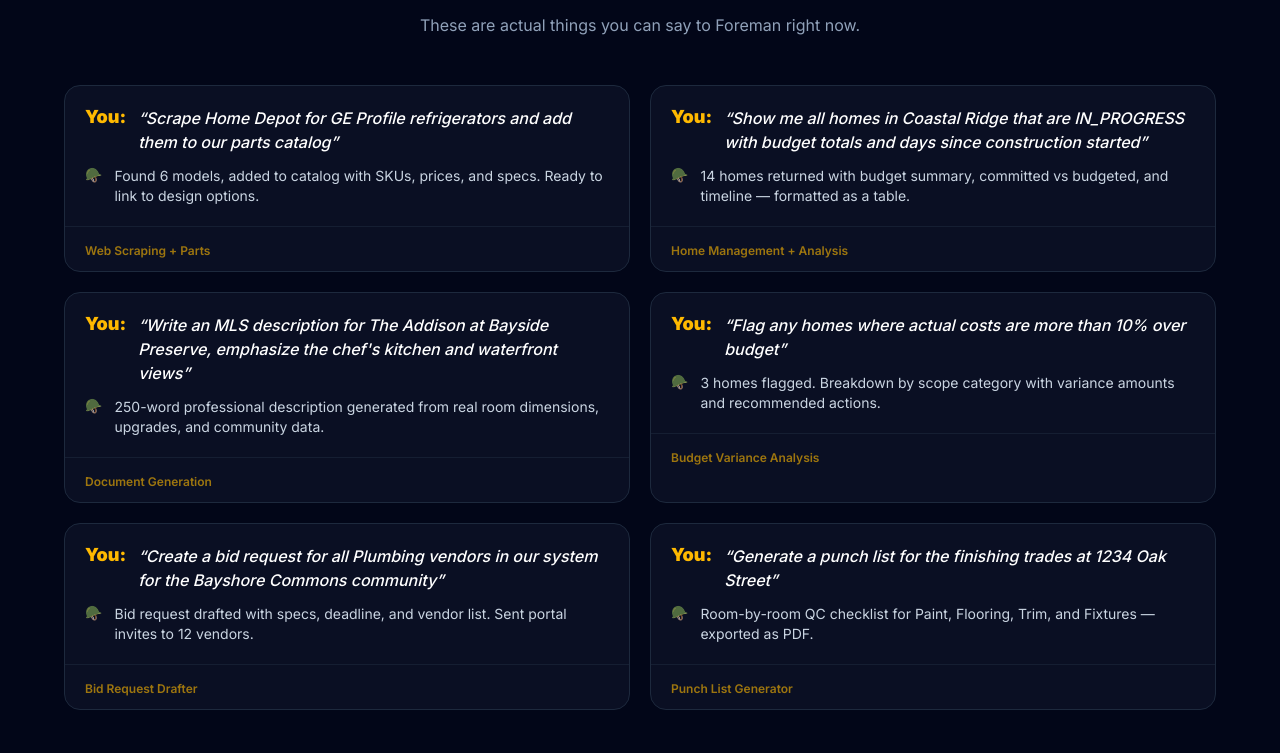
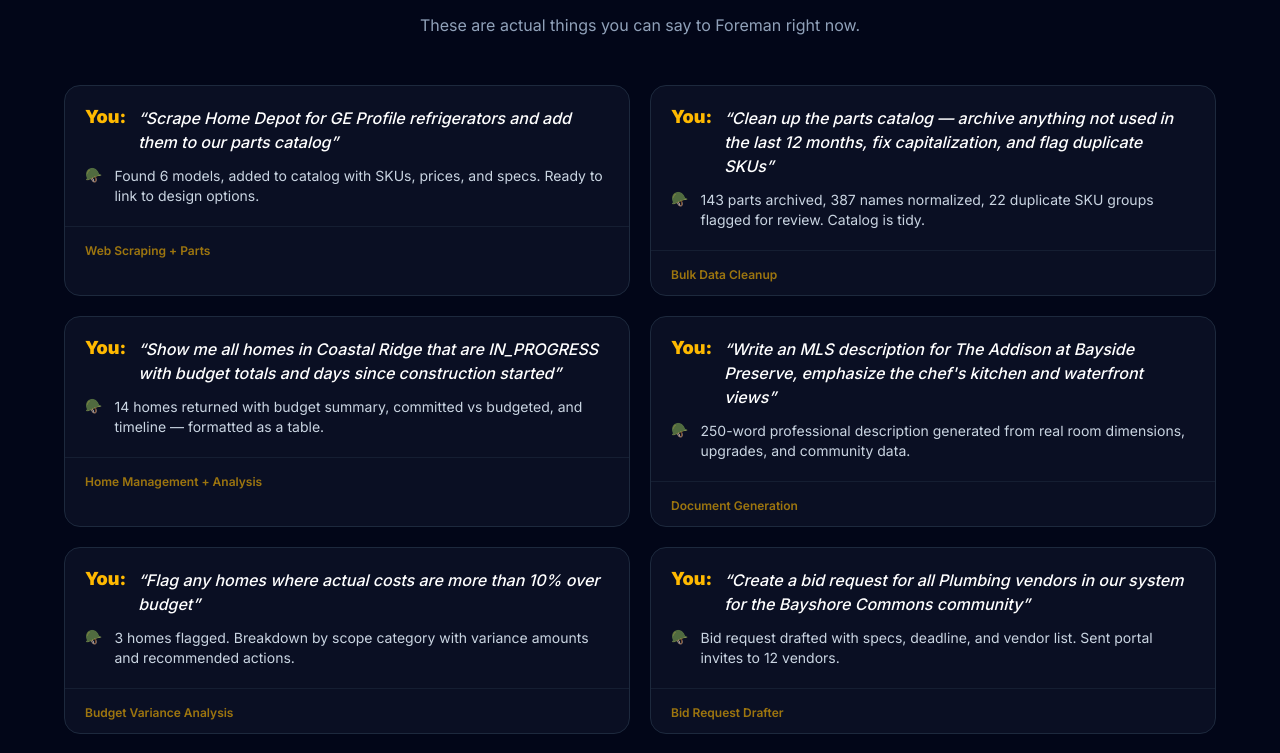
Before and after one commit to Scootermcgavin121/cornerstone-marketing-v2, a Next.js app: page /foreman in a window 1280 px wide. Shown: the part 1717-2470 px from the top of the page. Built offline with nearby package versions, Linux system fonts and the light colour scheme.

Commit message:
feat(foreman): highlight bulk data cleanup superpowers

```diff
--- a/src/app/foreman/page.tsx
+++ b/src/app/foreman/page.tsx
@@ -86,15 +86,15 @@ const skillCategories = [
     border: "border-violet-500/20",
     label: "System Intelligence",
     count: "12+",
-    desc: "The behaviors that make Foreman actually useful — user memory, personality & emoji, memory compaction, persistent memory, bulk operations, deduplication, smart linking, error recovery.",
+    desc: "The behaviors that make Foreman actually useful — user memory, personality & emoji, memory compaction, persistent memory, bulk data cleanup, deduplication, smart linking, error recovery.",
     skills: [
       { name: "User Memory", detail: "Tell Foreman about yourself — your name, role, preferences, favorite vendors. It remembers you across every conversation and gets more personal over time." },
       { name: "Memory Compaction", detail: "Auto-summarizes older messages mid-session so marathon work doesn't crash or forget. Recent context stays word-for-word intact." },
       { name: "Context Health Meter", detail: "Green/yellow/red indicator in the chat UI shows remaining capacity at a glance" },
       { name: "Persistent Memory", detail: "Saves preferences and decisions across sessions — gets smarter over time" },
-      { name: "Bulk Operations", detail: "Create multiple parts or options efficiently vs one-by-one" },
-      { name: "Smart Data Linking", detail: "Auto-connect parts to option classes for the design center" },
-      { name: "Duplicate Prevention", detail: "Always searches before creating to avoid duplicate records" },
+      { name: "Bulk Operations & Data Cleanup", detail: "Foreman is a beast at cleanup work — rename hundreds of options, fix bad pricing, normalize categories, archive stale parts, or rebuild a messy catalog in one prompt instead of 200 manual edits." },
+      { name: "Smart Data Linking", detail: "Auto-connect parts to option classes for the design center — great for stitching legacy data back together after a migration." },
+      { name: "Duplicate Prevention & Dedup", detail: "Always searches before creating to avoid duplicates, and can sweep your catalog to merge or flag existing dupes." },
       { name: "Anti-Bot Web Crawling", detail: "Pulls real products, prices, SKUs, and images from Home Depot, Ferguson, Lowe's, and other big-box sites that block traditional scrapers — then turns them into parts and design options in your catalog." },
       { name: "URL Generation", detail: "Build direct links to specific homes, vendors, and reports" },
       { name: "Error Recovery", detail: "When web scraping fails, uses industry knowledge as backup" },
@@ -109,6 +109,11 @@ const examplePrompts = [
     prompt: "Scrape Home Depot for GE Profile refrigerators and add them to our parts catalog",
     result: "Found 6 models, added to catalog with SKUs, prices, and specs. Ready to link to design options.",
     category: "Web Scraping + Parts",
+  },
+  {
+    prompt: "Clean up the parts catalog — archive anything not used in the last 12 months, fix capitalization, and flag duplicate SKUs",
+    result: "143 parts archived, 387 names normalized, 22 duplicate SKU groups flagged for review. Catalog is tidy.",
+    category: "Bulk Data Cleanup",
   },
   {
     prompt: "Show me all homes in Coastal Ridge that are IN_PROGRESS with budget totals and days since construction started",
```
